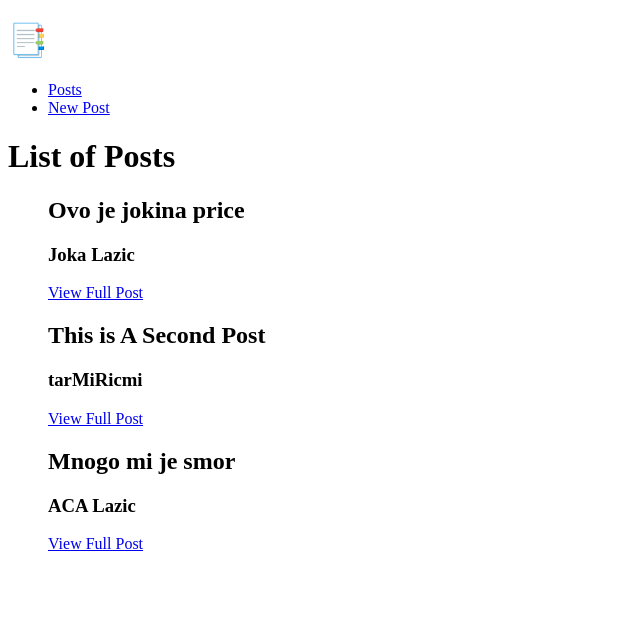
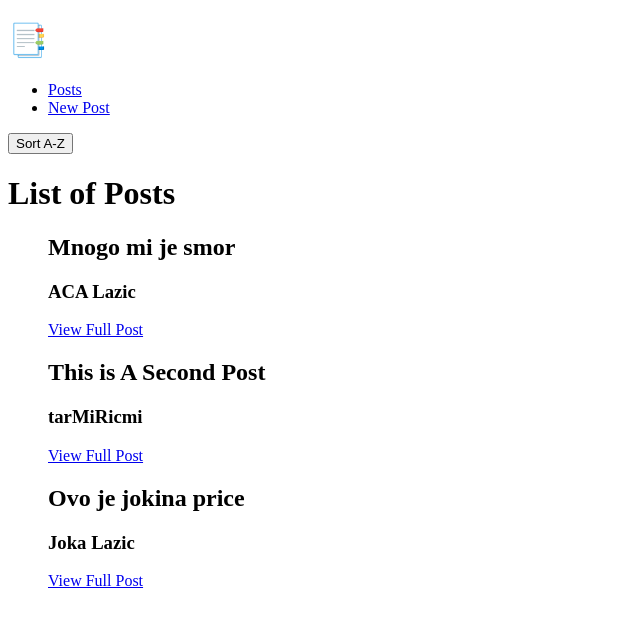
Before and after one commit to aleksandarLazic1998/Make-A-Post, a React (Create React App) app: page /posts in a window 1280 px wide. Shown: the top 624 px of the page, without its empty margins (0-640 px from the left). Built offline with nearby package versions, Linux system fonts and the light colour scheme.

Commit message:
Added Sortin functionality

```diff
--- a/src/Pages/NewPost/NewPost.jsx
+++ b/src/Pages/NewPost/NewPost.jsx
@@ -5,7 +5,6 @@ const NewPost = () => {
 	return (
 		<div>
 			<h1>Add Post 🖋️</h1>
-
 			<NewPostForm />
 		</div>
 	);
--- a/src/Pages/PostList/PostsList.jsx
+++ b/src/Pages/PostList/PostsList.jsx
@@ -1,5 +1,7 @@
 import React from "react";
+import { useHistory, useLocation } from "react-router-dom";
 import PostComponent from "../../components/PostComponent/PostComponent";
+import sortPosts from "../../shared/sort";
 
 const dummyData = [
 	{
@@ -23,11 +25,28 @@ const dummyData = [
 ];
 
 const PostsList = () => {
+	const location = useLocation();
+	const history = useHistory();
+
+	// This will return object where {sort: "asc"}
+	const postParams = new URLSearchParams(location.search);
+
+	// Check if URLSearchParams will return true
+	const isSortingAsc = postParams.get("sort") === "asc";
+
+	// Sort Posts based on sortPosts method
+	const sortedItems = sortPosts(dummyData, isSortingAsc);
+
+	const handleSort = () => {
+		history.push(`/posts?sort=${isSortingAsc ? "desc" : "asc"}`);
+	};
+
 	return (
 		<div>
+			<button onClick={handleSort}>Sort {isSortingAsc ? "Z-A" : "A-Z"}</button>
 			<h1>List of Posts</h1>
 			<ul>
-				{dummyData.map((post) => {
+				{sortedItems.map((post) => {
 					return <PostComponent key={post.id} {...post} />;
 				})}
 			</ul>
--- /dev/null
+++ b/src/shared/sort.js
@@ -0,0 +1,12 @@
+// This method will sort item ascending or descending based on the prop it receive
+const sortPosts = (items, ascending) => {
+	return items.sort((itemsA, itemsB) => {
+		if (ascending) {
+			return itemsA.id > itemsB.id ? 1 : -1;
+		} else {
+			return itemsA.id < itemsB.id ? 1 : -1;
+		}
+	});
+};
+
+export default sortPosts;
```
